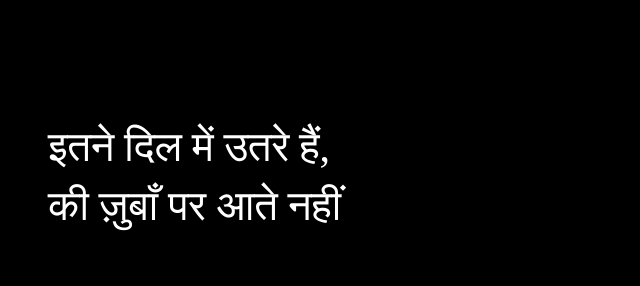
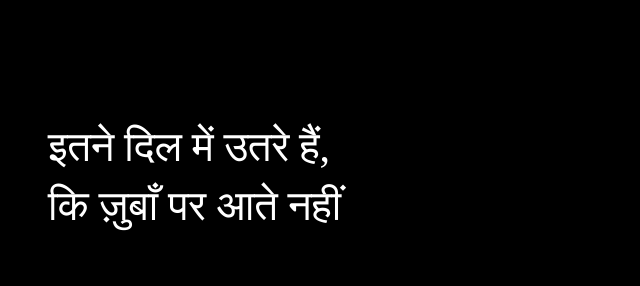
Before and after one commit to thisisuseful/vibhasaraf, a plain HTML site: page index.html in a window 1280 px wide. Shown: the top 286 px of the page, 0-640 px from the left. Drawn offline with Linux system fonts and the light colour scheme; a web font is replaced by a local one.

Commit message:
Matra correction for ki

```diff
--- a/index.html
+++ b/index.html
@@ -64,7 +64,7 @@
 </html>
 <body class='container'>
 
-<h1 class='prose'>इतने दिल में उतरे हैं, <br/>की ज़ुबाँ पर आते नहीं</h1>
+<h1 class='prose'>इतने दिल में उतरे हैं, <br/>कि ज़ुबाँ पर आते नहीं</h1>
 <!-- <h1 class='prose-type'></h1> -->
 
  <div class="box">   <!--Latest -->
```
